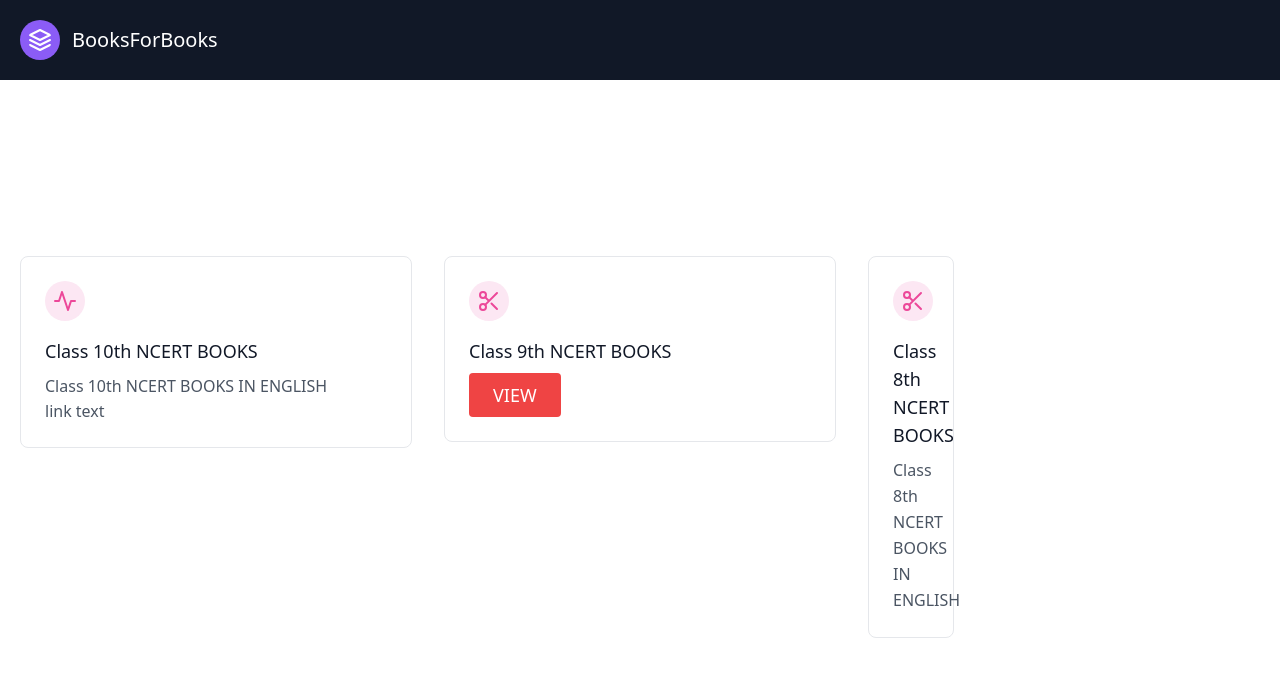
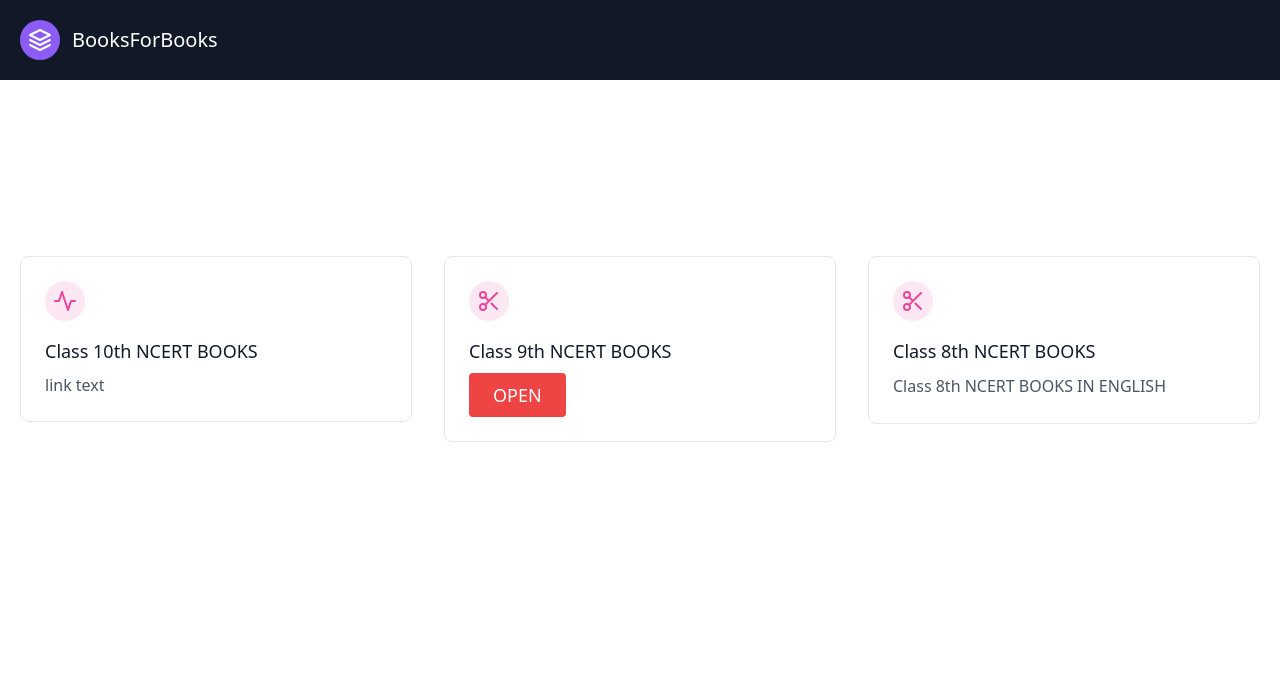
Before and after one commit to bitlearns/WebHostForWebsite, a plain HTML site: page index.html in a window 1280 px wide. Drawn offline with nearby package versions, Linux system fonts and the light colour scheme.

Commit message:
Removerd 9th class link from class 10th option

```diff
--- a/index.html
+++ b/index.html
@@ -36,9 +36,8 @@
               <path d="M22 12h-4l-3 9L9 3l-3 9H2"></path>
             </svg>
           </div>
-          <a href="https://utkarsh-ux.github.io/Class9th/">
+
           <h2 class="text-lg text-gray-900 font-medium title-font mb-2">Class 10th NCERT BOOKS</h2>
-          <p class="leading-relaxed text-base">Class 10th NCERT BOOKS IN ENGLISH</p>
           link text</a>
         </div>
       </div>
@@ -52,8 +51,9 @@
             </svg>
           </div>
           <h2 class="text-lg text-gray-900 font-medium title-font mb-2">Class 9th NCERT BOOKS</h2>
-          <a href="https://utkarsh-ux.github.io/Class9th/"><button class="inline-flex text-white bg-red-500 border-0 py-2 px-6 focus:outline-none hover:bg-red-600 rounded text-lg">VIEW</button>
+          <a href="https://utkarsh-ux.github.io/Class9th/"><button class="inline-flex text-white bg-red-500 border-0 py-2 px-6 focus:outline-none hover:bg-red-600 rounded text-lg">OPEN</button>
         </div>
+      </a>
 
  </div>
       <div class="xl:w-1/3 md:w-1/2 p-4">
```
